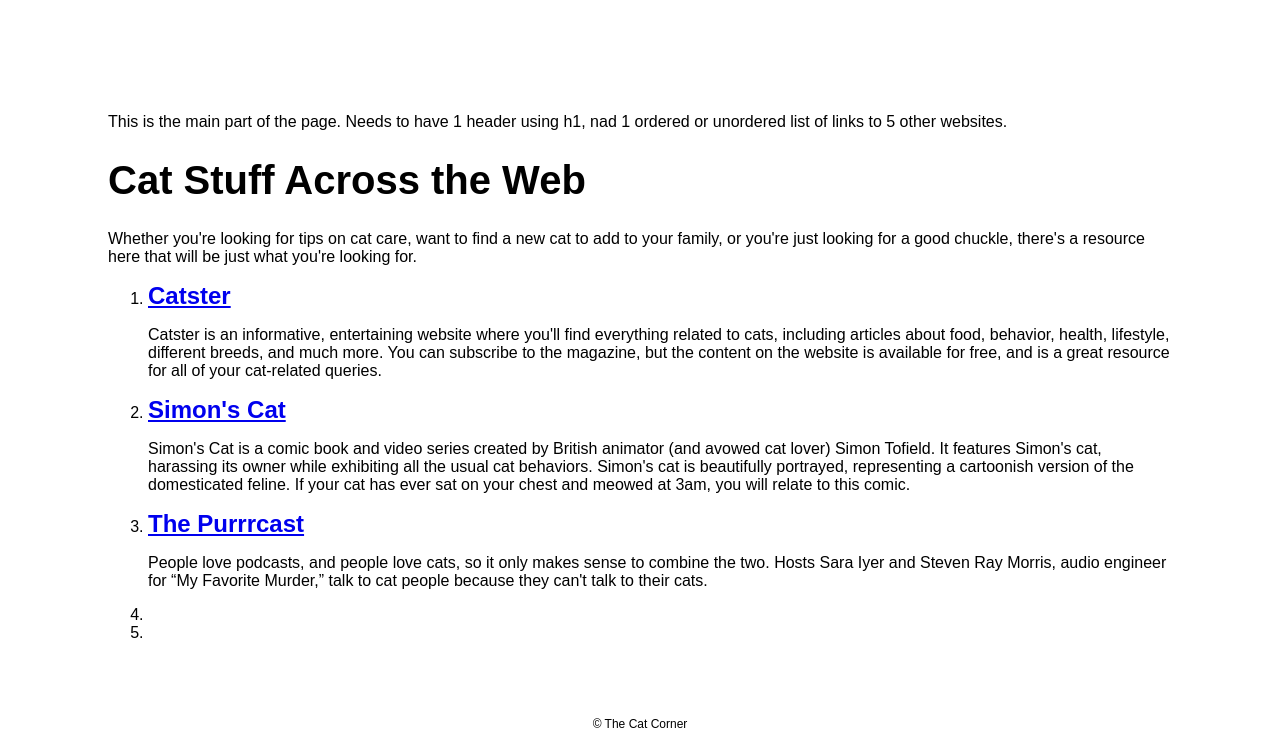
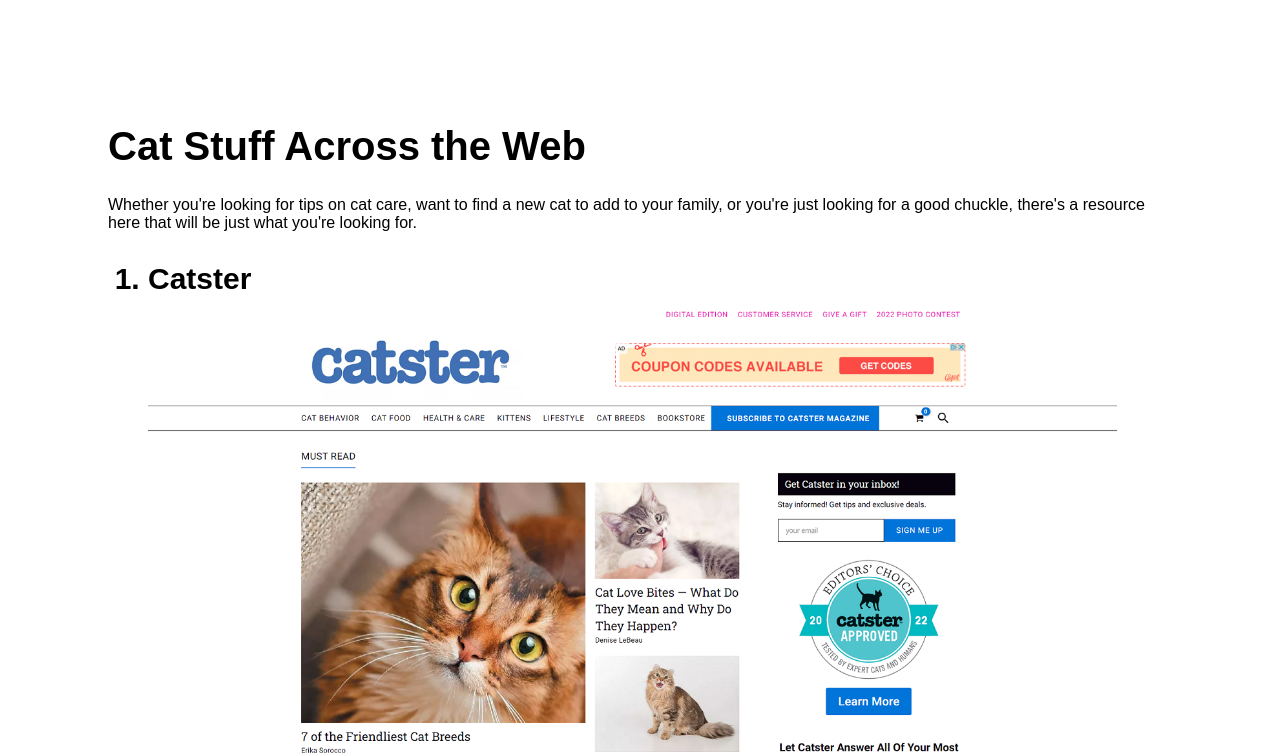
Before and after one commit to Michael7785/cat_corner, a plain HTML site: page links.html in a window 1280 px wide. Shown: the part 65-820 px from the top of the page. Drawn offline with Linux system fonts and the light colour scheme.

Commit message:
Thu, Sep 15, 2022, 10:23 PM +00:00

```diff
--- a/links.html
+++ b/links.html
@@ -16,32 +16,38 @@
             </ul>
         </div>
         <div class="main">
-            <p>This is the main part of the page. Needs to have 1 header using h1, nad 1 ordered or unordered list of links to 5 other websites.</p>
             <h1>Cat Stuff Across the Web</h1>
             <p>Whether you're looking for tips on cat care, want to find a new cat to add to your family, or you're just looking for a good chuckle, there's a resource here that will be just what you're looking for.</p>
-            <ol>
+            <ol class="links">
 
                 <li>
-                    <h2><a href="https://www.catster.com/">Catster</a></h2>
-                    <p>Catster is an informative, entertaining website where you'll find everything related to cats, including articles about food, behavior, health, lifestyle, different breeds, and much more. You can subscribe to the magazine, but the content on the website is available for free, and is a great resource for all of your cat-related queries.</p>
+                    <h2><a class="link_list" href="https://www.catster.com/" target="_blank">Catster</a></h2>
+                    <img class="link_img" src="./img/catster.png" alt="Catster">
+                    <p class="list_text">Catster is an informative, entertaining website where you'll find everything related to cats, including articles about food, behavior, health, lifestyle, different breeds, and much more. You can subscribe to the magazine, but the content on the website is available for free, and is a great resource for all of your cat-related queries.</p>
                 </li>
 
                 <li>
-                    <h2><a href="http://www.simonscat.com">Simon&apos;s Cat</a></h2>
-                    <p>Simon&apos;s Cat is a comic book and video series created by British animator (and avowed cat lover) Simon Tofield. It features Simon&apos;s cat, harassing its owner while exhibiting all the usual cat behaviors. Simon&apos;s cat is beautifully portrayed, representing a cartoonish version of the domesticated feline. If your cat has ever sat on your chest and meowed at 3am, you will relate to this comic.</p>
+                    <h2><a class="link_list" href="http://www.simonscat.com" target="_blank">Simon&apos;s Cat</a></h2>
+                    <img class="link_img" src="./img/simons_cat.png" alt="Simon's Cat">
+                    <p class="list_text">Simon&apos;s Cat is a comic book and video series created by British animator (and avowed cat lover) Simon Tofield. It features Simon&apos;s cat, harassing its owner while exhibiting all the usual cat behaviors. Simon&apos;s cat is beautifully portrayed, representing a cartoonish version of the domesticated feline. If your cat has ever sat on your chest and meowed at 3am, you will relate to this comic.</p>
                 </li>
 
                 <li>
-                    <h2><a href="https://podcasts.apple.com/us/podcast/the-purrrcast/id1041016803">The Purrrcast</a></h2>
-                    <p>People love podcasts, and people love cats, so it only makes sense to combine the two. Hosts Sara Iyer and Steven Ray Morris, audio engineer for “My Favorite Murder,” talk to cat people because they can't talk to their cats.</p>
+                    <h2><a class="link_list" href="https://podcasts.apple.com/us/podcast/the-purrrcast/id1041016803" target="_blank">The Purrrcast</a></h2>
+                    <img class="link_img" src="./img/purrrcast.png" alt="Purrrcast">
+                    <p class="list_text">People love podcasts, and people love cats, so it only makes sense to combine the two. Hosts Sara Iyer and Steven Ray Morris, audio engineer for “My Favorite Murder,” talk to cat people because they can't talk to their cats.</p>
                 </li>
 
                 <li>
-
+                    <h2><a class="link_list" href="https://www.crazygames.com/game/cat-simulator-kitty-craft" target="_blank">Cat Simulator</a></h2>
+                    <img class="link_img" src="./img/cat_simulator.png" alt="Cat Simulator">
+                    <p class="list_text">Let's face it. Cats have it easy. If you've ever wanted to experience what it would be like to be a cat, this cat simulator game will let you give it a try. Game objectives include all the usual cat stuff: sneaking food, scratching stuff, catching mice, and much more. When you're done you're going to need a long nap curled up in a comfy armchair!</p>
                 </li>
 
                 <li>
-
+                    <h2><a class="link_list" href="http://www.petfinder.com" target="_blank">Petfinder</a></h2>
+                    <img class="link_img" src="./img/petfinder.png" alt="Petfinder">
+                    <p class="list_text">How many cats do you have? Do you need more? Petfinder is one of the many, many excellent resources to help you find your new best friend. Search for cats (or dogs, or ferrets, or whatever) near you. You'll find pictures, descriptions, and much more. Word of warning, even if you're not planning on welcoming a new cat into your life, 15 minutes on petfinder might be enough to change your mind.</p>
                 </li>
 
             </ol>
--- a/style.css
+++ b/style.css
@@ -121,3 +121,24 @@
     font-weight: bold;
     border-radius: 4px;
 }
+
+.link_img {
+    height: 500px;
+    margin-top: 10px;
+}
+
+.link_list {
+    color: black;
+    text-decoration: none;
+    font-size: 30px;
+}
+
+.links li {
+    font-size: 30px;
+    font-weight: bold;
+}
+
+.list_text {
+    font-size: 16px;
+    font-weight: normal;
+}
```
Also changed, not shown: img/cat_simulator.png (added), img/catster.png (added), img/petfinder.png (added), img/purrrcast.png (added), img/simons_cat.png (added).
